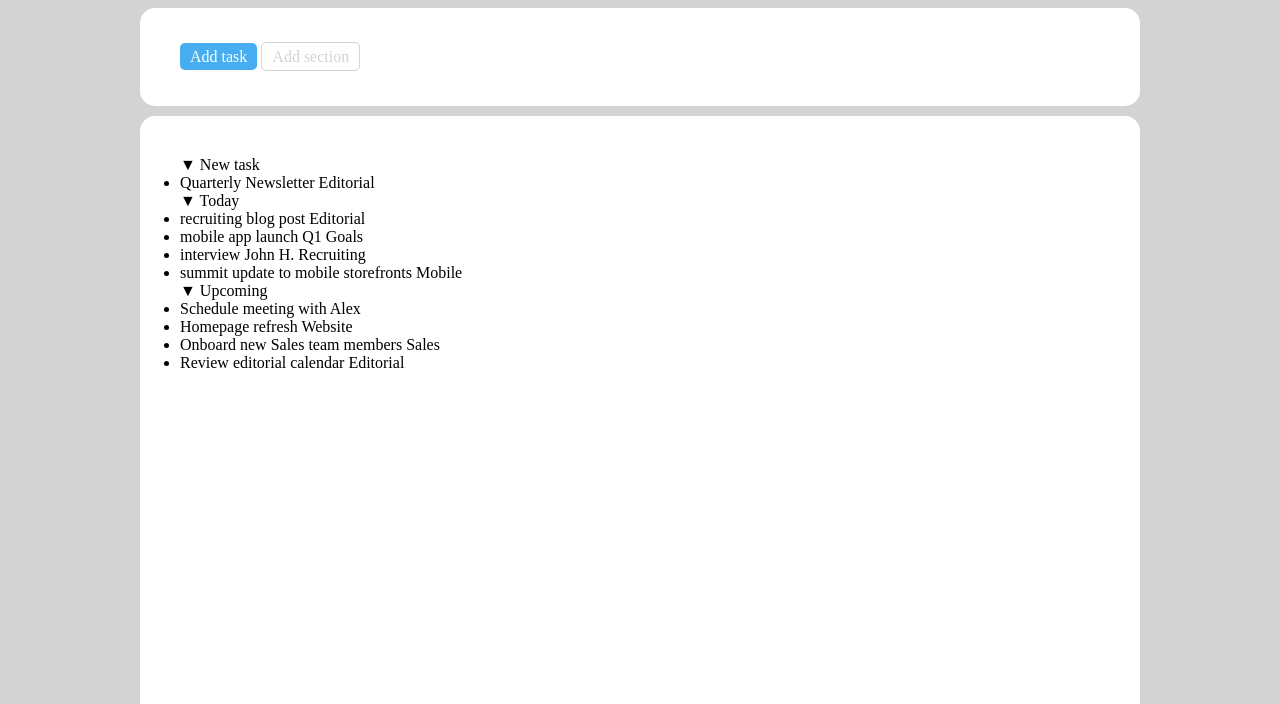
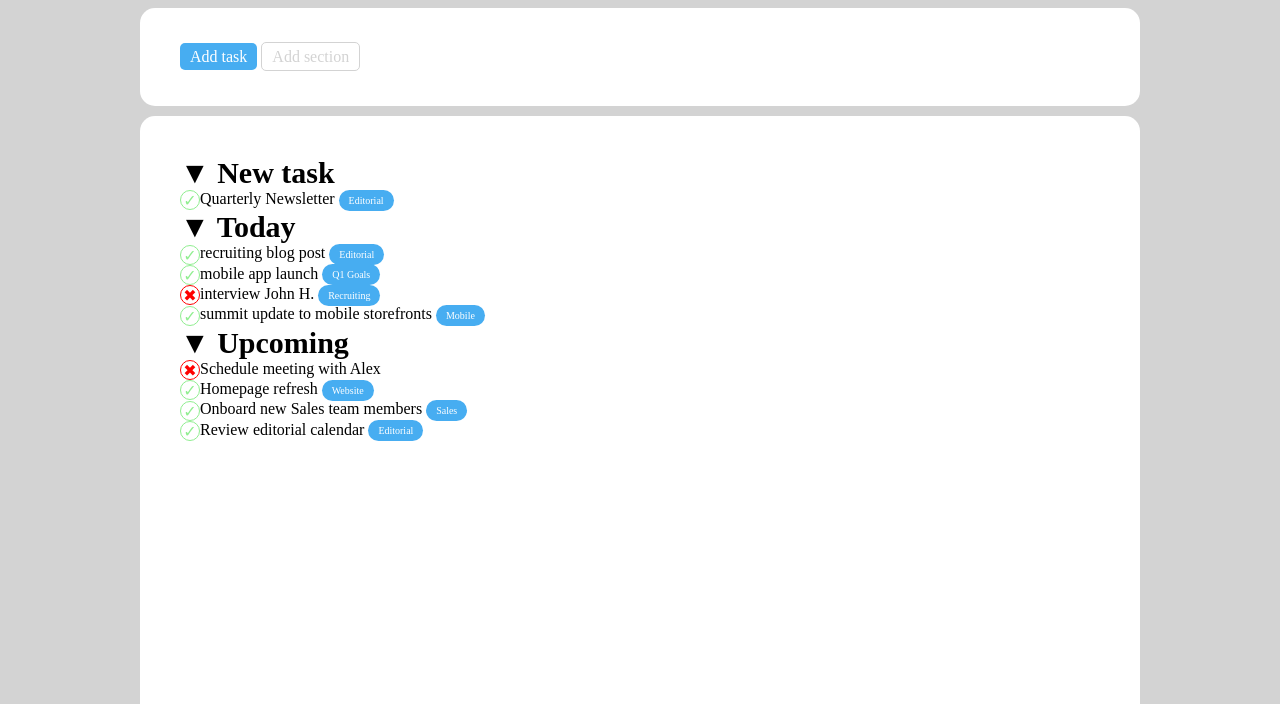
Before and after one commit to DiceglieA/html-css-toboolist, a plain HTML site: page index.html in a window 1280 px wide. Shown: the part 96-800 px from the top of the page. Drawn offline with Linux system fonts and the light colour scheme.

Commit message:
impostati bottoni

```diff
--- a/css/style.css
+++ b/css/style.css
@@ -24,7 +24,7 @@ body {
     font-weight: bolder;
 }
 
-.container {
+.parte1 {
     margin: auto;
     padding: 40px;
     margin-top: 30px;
@@ -68,3 +68,93 @@ body {
 
 
 }
+.titolo {
+    font-weight: bolder;
+    font-size: 30px;
+    padding: 5px 0px;
+    margin: auto;
+}
+
+
+.check{
+    display: inline-block;
+    width: 20px;
+    height: 20px;
+    border-radius: 50%;
+    text-align: center;
+    line-height: 20px;
+    vertical-align: middle;
+    border: 1px solid lightgreen;
+    color: lightgreen;
+}
+
+.cross{
+    display: inline-block;
+    width: 20px;
+    height: 20px;
+    border-radius: 50%;
+    text-align: center;
+    line-height: 20px;
+    vertical-align: middle;
+    border: 1px solid rgb(255, 0, 0);
+    color: rgb(255, 0, 0);
+}
+
+ul {
+    list-style-type:none;
+}
+
+.edi {
+    background-color: #47adf1;
+    border-radius: 25px;
+    color: white;
+    padding: 5px 10px;
+    vertical-align: middle;
+    font-size: 10px;
+
+}
+
+.goal {
+    background-color: #47adf1;
+    border-radius: 25px;
+    color: white;
+    padding: 5px 10px;
+    vertical-align: middle;
+    font-size: 10px;
+}
+
+.recruit {
+    background-color: #47adf1;
+    border-radius: 25px;
+    color: white;
+    padding: 5px 10px;
+    vertical-align: middle;
+    font-size: 10px;
+}
+
+.mob {
+    background-color: #47adf1;
+    border-radius: 25px;
+    color: white;
+    padding: 5px 10px;
+    vertical-align: middle;
+    font-size: 10px;
+}
+
+.web {
+    background-color: #47adf1;
+    border-radius: 25px;
+    color: white;
+    padding: 5px 10px;
+    vertical-align: middle;
+    font-size: 10px;
+}
+
+.sal {
+    background-color: #47adf1;
+    border-radius: 25px;
+    color: white;
+    padding: 5px 10px;
+    vertical-align: middle;
+    font-size: 10px;
+}
--- a/index.html
+++ b/index.html
@@ -15,33 +15,33 @@
        </div>
     </header>
     <main>
-        <section class="container">
+        <section class="parte1">
            <span class="task">Add task</span>
            <span class="section">Add section</span>
         </section>
         <section class="parte2">
-            <div class="titolo1">
-                 &#9660; New task
+            <div>
+                <span class="titolo">&#9660; New task</span>
                 <ul>
-                    <li>Quarterly Newsletter <span class="edi">Editorial</span></li>
+                    <li><span class="check">&#10003;</span>Quarterly Newsletter <span class="edi">Editorial</span></li>
                 </ul>
             </div>
-            <div class="titolo2">
-                 &#9660; Today
+            <div>
+                 <span class="titolo">&#9660; Today</span>
                 <ul>
-                    <li>recruiting blog post <span class="edi">Editorial</span></li>
-                    <li>mobile app launch <span class="goal">Q1 Goals</span></li>
-                    <li>interview John H. <span class="recruit">Recruiting</span></li>
-                    <li>summit update to mobile storefronts <span class="mob">Mobile</span></li>
+                    <li><span class="check">&#10003;</span>recruiting blog post <span class="edi">Editorial</span></li>
+                    <li><span class="check">&#10003;</span>mobile app launch <span class="goal">Q1 Goals</span></li>
+                    <li><span class="cross">&#10006;</span>interview John H. <span class="recruit">Recruiting</span></li>
+                    <li><span class="check">&#10003;</span>summit update to mobile storefronts <span class="mob">Mobile</span></li>
                 </ul>
             </div>
-            <div class="titolo3">
-                &#9660; Upcoming
+            <div>
+                <span class="titolo">&#9660; Upcoming</span>
                 <ul>
-                    <li>Schedule meeting with Alex</li>
-                    <li>Homepage refresh <span class="web">Website</span></li>
-                    <li>Onboard new Sales team members <span class="sal">Sales</span></li>
-                    <li>Review editorial calendar <span class="edi">Editorial</span></li>
+                    <li><span class="cross">&#10006;</span>Schedule meeting with Alex</li>
+                    <li><span class="check">&#10003;</span>Homepage refresh <span class="web">Website</span></li>
+                    <li><span class="check">&#10003;</span>Onboard new Sales team members <span class="sal">Sales</span></li>
+                    <li><span class="check">&#10003;</span>Review editorial calendar <span class="edi">Editorial</span></li>
                 </ul>
 
             </div>
```
